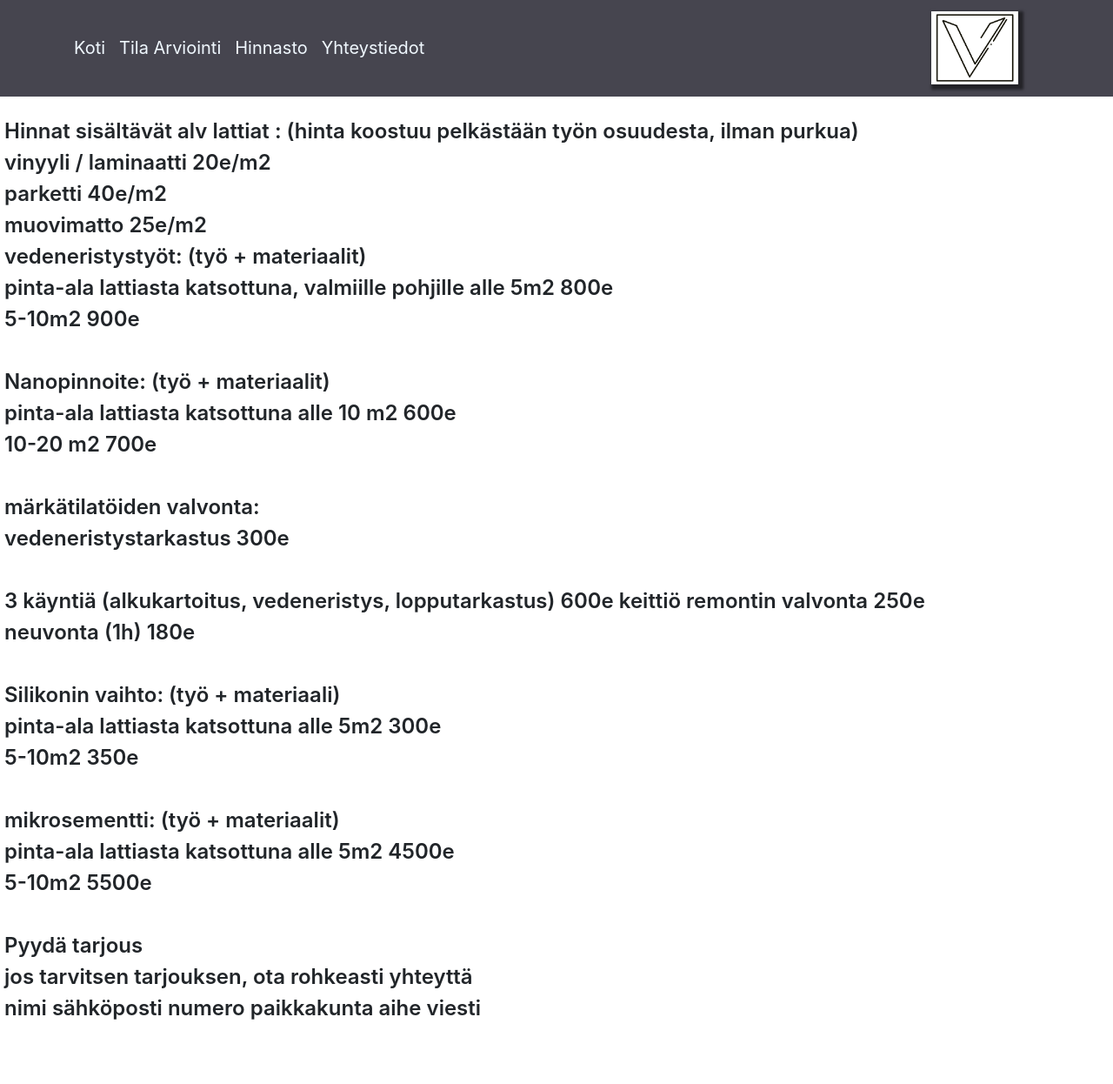
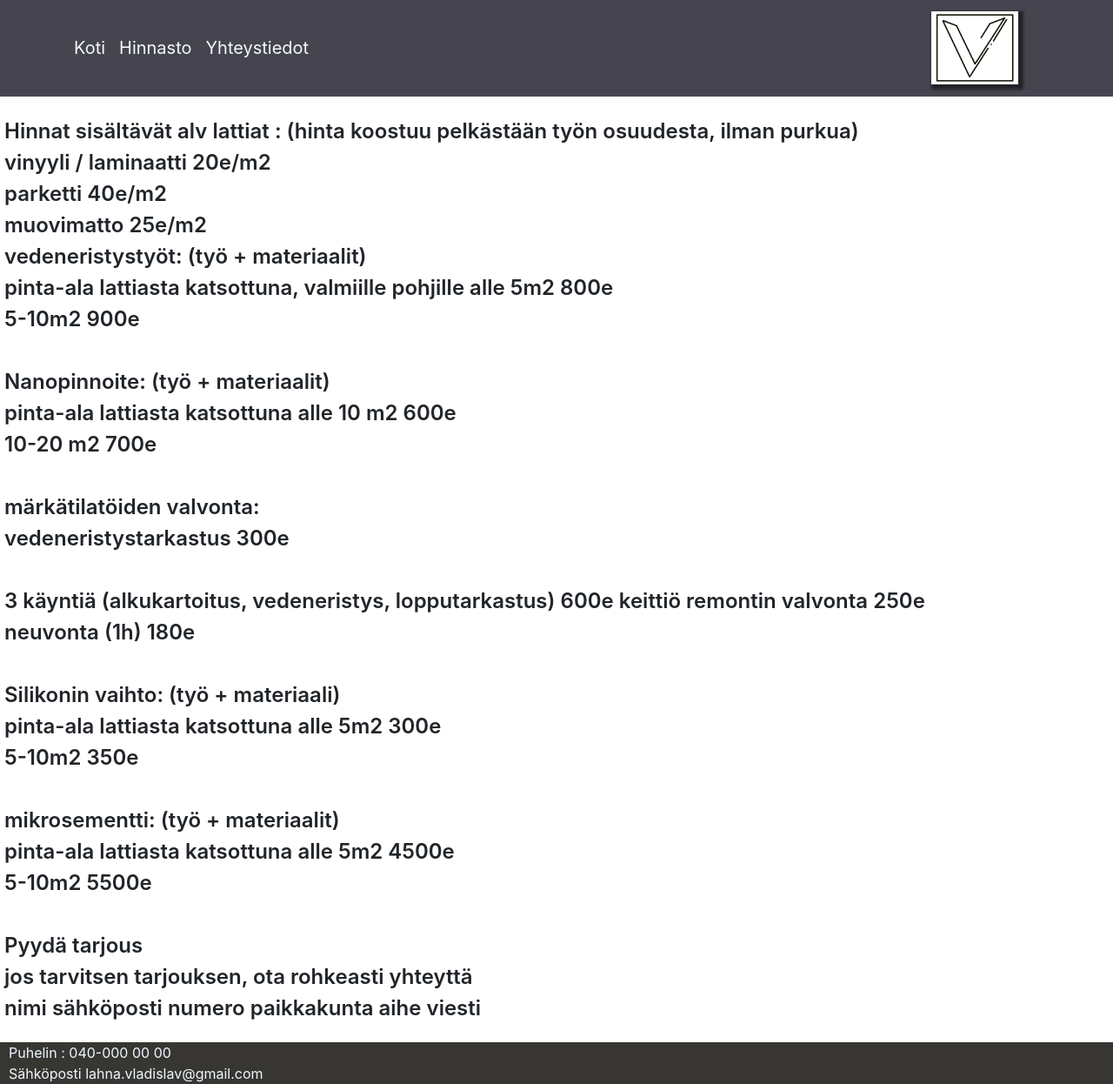
Before and after one commit to juriki/juriki.github.io, a React (Create React App) app: page /about in a window 1280 px wide. Shown: the whole page at 87% size. Before the commit the page ends 1198 px from the top, so only its background shows below. Built offline with nearby package versions, Linux system fonts and the light colour scheme.

Commit message:
footerAded to all pages

```diff
--- a/src/App.js
+++ b/src/App.js
@@ -1,6 +1,7 @@
 import React from 'react';
 import './App.css';
 import Navibar from './Navbar/Navbar';
+import Footer from './Footer/footer';
 
 
 function App() {
@@ -8,6 +9,7 @@ function App() {
     <>
     <div className='Containers'>
       <Navibar />
+      <Footer/>
     </div>
     </>
   );
--- a/src/HomePage/HomaPage.css
+++ b/src/HomePage/HomaPage.css
@@ -146,6 +146,7 @@ justify-content: center;
         .test{
             background-color: rgb(255, 255, 255);
             padding-bottom: 20px;
+            margin-bottom: -10px;
         }
         .Footerr{
             margin-top: -10px;
--- a/src/HomePage/HomePage.jsx
+++ b/src/HomePage/HomePage.jsx
@@ -42,12 +42,7 @@ function HomePage() {
                 <Form />
             </div>
             <div className='test'>
-
                 <Palvelut />
-            </div>
-            <div className='Footerr'>
-                <Footer />
-
             </div>
         </>
 
--- a/src/Navbar/Navbar.jsx
+++ b/src/Navbar/Navbar.jsx
@@ -17,7 +17,6 @@ function Navibar() {
                     <Navbar.Collapse id="responsive-navbar-nav">
                         <Nav className='mr-auto'>
                             <Nav.Link href='/'>Koti</Nav.Link>
-                            <Nav.Link href='/order'>Tila Arviointi</Nav.Link>
                             <Nav.Link href='/about'>Hinnasto</Nav.Link>
                             <Nav.Link href='/contacts'>Yhteystiedot</Nav.Link>
                         </Nav>
@@ -34,7 +33,6 @@ function Navibar() {
                 <Routes>
                     <Route exact path='/' element={<HomePage />} />
                     <Route exact path='/' element={<HomePage />} />
-                    <Route exact path='/order' element={<Order/>} />
                     <Route exact path='/about' element={<Aboute/>} />
                     <Route exact path='/Contacts' element={<Contacts/>} />
                 </Routes>
```
